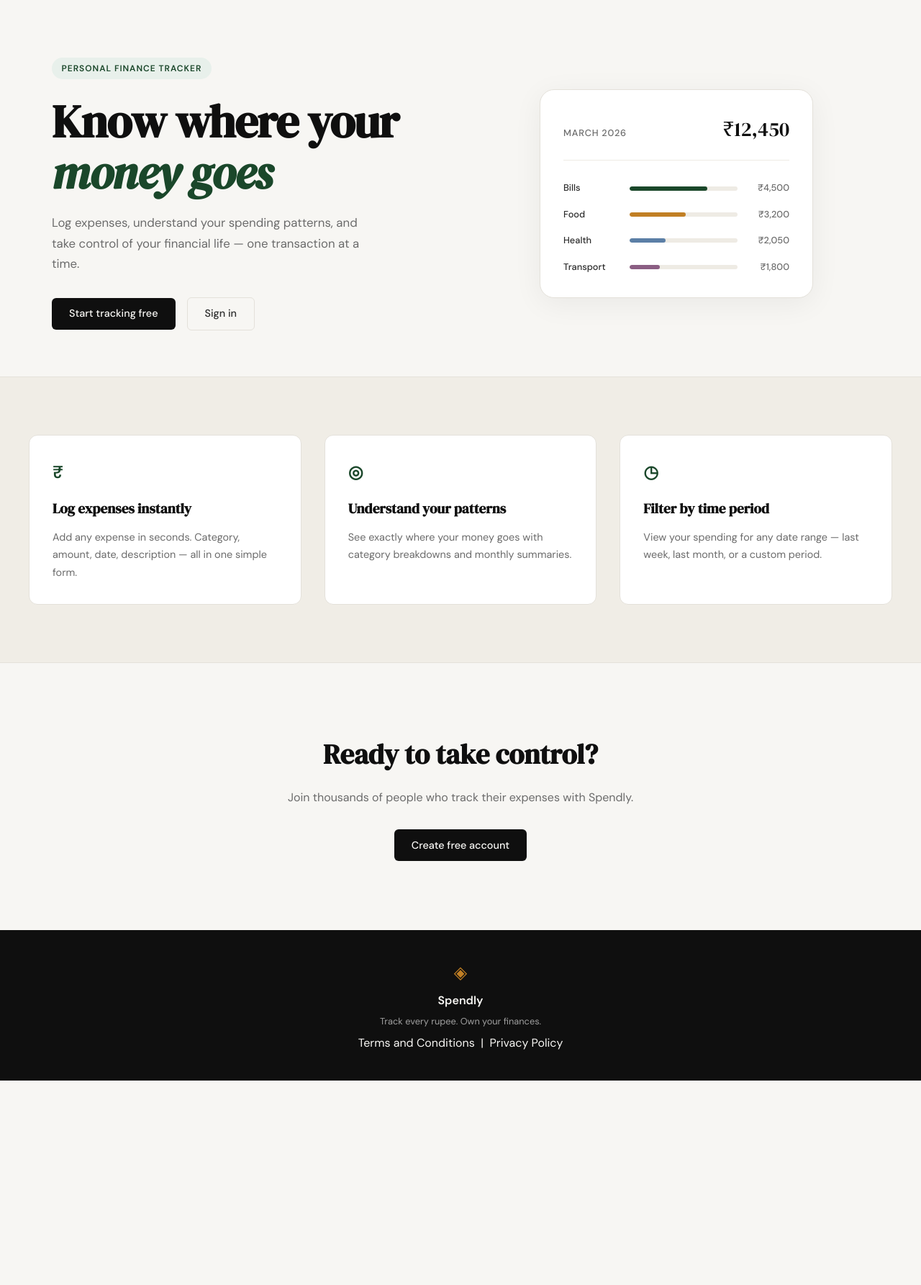
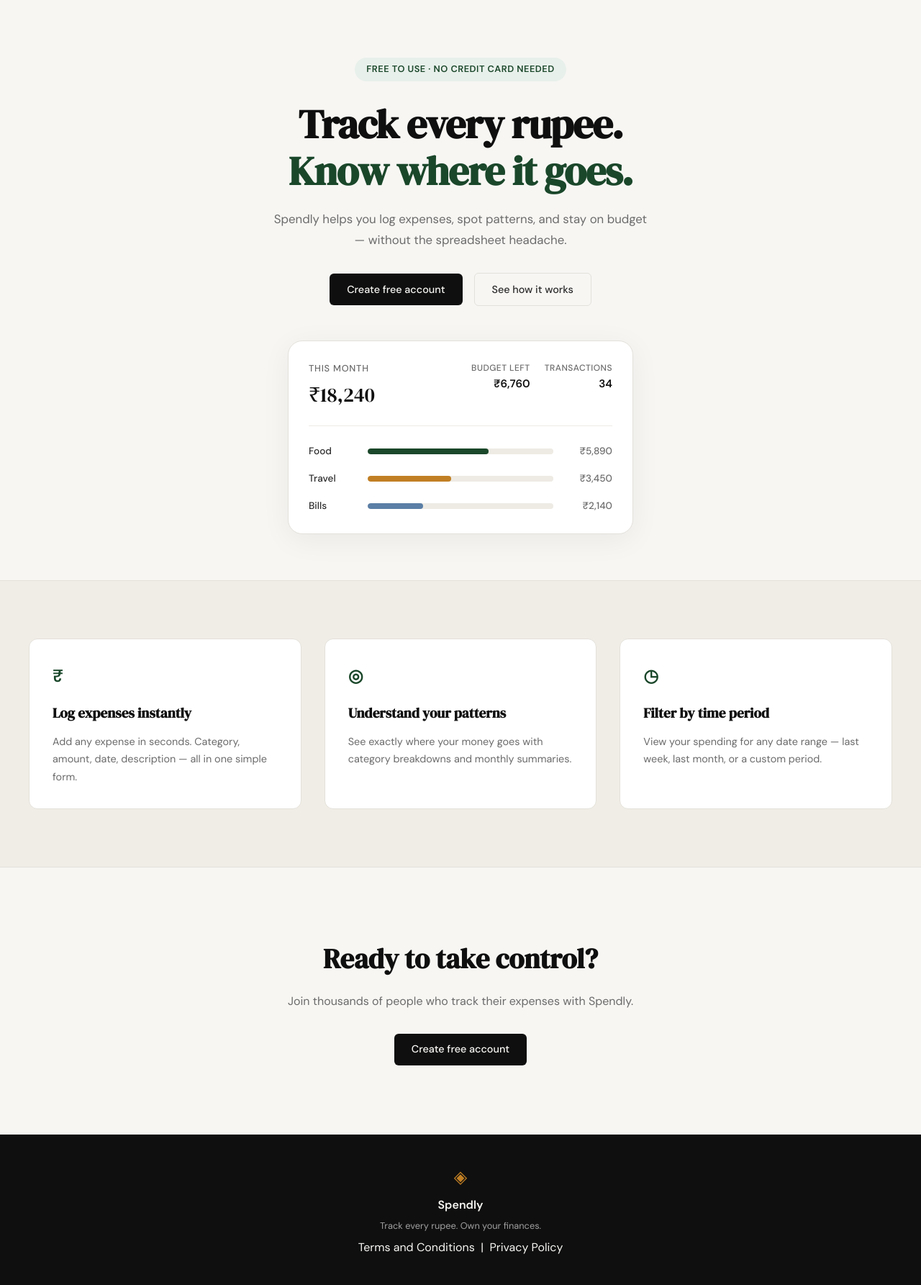
Before and after one commit to DigambarSolanke/Spendly_Tracker, a Flask app: page / in a window 1280 px wide. Shown: the part 61-1846 px from the top of the page at 72% size. Before the commit the page ends 1562 px from the top, so only its background shows below. Run offline with Flask 3, Linux system fonts and the light colour scheme.

Commit message:
landing: add how-it-works video modal

```diff
--- /dev/null
+++ b/expense-tracker/static/css/landing.css
@@ -0,0 +1,261 @@
+/* ------------------------------------------------------------------ */
+/* Hero (landing)                                                      */
+/* ------------------------------------------------------------------ */
+
+.hero {
+    padding: 5rem 2rem 4rem;
+    display: block;
+}
+
+.hero-inner {
+    max-width: 640px;
+    margin: 0 auto;
+    text-align: center;
+}
+
+.hero-badge {
+    display: inline-block;
+    background: var(--accent-light);
+    color: var(--accent);
+    font-size: 0.8rem;
+    font-weight: 600;
+    letter-spacing: 0.04em;
+    padding: 0.4rem 1rem;
+    border-radius: 999px;
+    margin-bottom: 1.75rem;
+}
+
+.hero-title {
+    font-family: var(--font-display);
+    font-size: clamp(2.25rem, 5vw, 3.5rem);
+    line-height: 1.15;
+    letter-spacing: -0.02em;
+    color: var(--ink);
+    margin-bottom: 1.25rem;
+}
+
+.hero-title-accent {
+    color: var(--accent);
+}
+
+.hero-subtitle {
+    font-size: 1.05rem;
+    color: var(--ink-muted);
+    line-height: 1.7;
+    max-width: 520px;
+    margin: 0 auto 2rem;
+}
+
+.hero-actions {
+    display: flex;
+    gap: 1rem;
+    justify-content: center;
+    flex-wrap: wrap;
+}
+
+/* ------------------------------------------------------------------ */
+/* Dashboard preview card                                              */
+/* ------------------------------------------------------------------ */
+
+.dashboard-preview {
+    margin-top: 3rem;
+}
+
+.preview-card {
+    background: var(--paper-card);
+    border: 1px solid var(--border);
+    border-radius: var(--radius-lg);
+    padding: 1.75rem;
+    max-width: 480px;
+    margin: 0 auto;
+    box-shadow: 0 8px 40px rgba(0, 0, 0, 0.06);
+    text-align: left;
+}
+
+.preview-header {
+    display: flex;
+    justify-content: space-between;
+    align-items: flex-start;
+    margin-bottom: 1.5rem;
+    padding-bottom: 1.25rem;
+    border-bottom: 1px solid var(--border-soft);
+}
+
+.preview-label {
+    display: block;
+    font-size: 0.8rem;
+    font-weight: 500;
+    color: var(--ink-muted);
+    text-transform: uppercase;
+    letter-spacing: 0.06em;
+    margin-bottom: 0.25rem;
+}
+
+.preview-total {
+    font-family: var(--font-display);
+    font-size: 1.75rem;
+    color: var(--ink);
+}
+
+.preview-stats {
+    display: flex;
+    gap: 1.25rem;
+}
+
+.preview-stat {
+    display: flex;
+    flex-direction: column;
+    align-items: flex-end;
+}
+
+.preview-stat-label {
+    font-size: 0.75rem;
+    font-weight: 500;
+    color: var(--ink-muted);
+    text-transform: uppercase;
+    letter-spacing: 0.04em;
+}
+
+.preview-stat-value {
+    font-size: 0.95rem;
+    font-weight: 600;
+    color: var(--ink);
+}
+
+.preview-bars {
+    display: flex;
+    flex-direction: column;
+    gap: 1rem;
+}
+
+.preview-bar-row {
+    display: grid;
+    grid-template-columns: 70px 1fr 70px;
+    align-items: center;
+    gap: 0.75rem;
+}
+
+.preview-cat {
+    font-size: 0.85rem;
+    font-weight: 500;
+    color: var(--ink-soft);
+}
+
+.preview-bar-track {
+    height: 8px;
+    background: var(--border-soft);
+    border-radius: 999px;
+    overflow: hidden;
+}
+
+.preview-bar {
+    height: 100%;
+    background: var(--accent);
+    border-radius: 999px;
+}
+
+.preview-bar-2 { background: var(--accent-2); }
+
+.preview-bar-3 { background: #5b7fa6; }
+
+.preview-amt {
+    font-size: 0.85rem;
+    font-weight: 500;
+    color: var(--ink-muted);
+    text-align: right;
+}
+
+/* ------------------------------------------------------------------ */
+/* Responsive                                                          */
+/* ------------------------------------------------------------------ */
+
+@media (max-width: 600px) {
+    .hero {
+        padding: 3rem 1rem 2.5rem;
+    }
+
+    .preview-header {
+        flex-direction: column;
+        gap: 1rem;
+    }
+
+    .preview-stats {
+        width: 100%;
+        justify-content: space-between;
+    }
+
+    .preview-stat {
+        align-items: flex-start;
+    }
+}
+
+/* ------------------------------------------------------------------ */
+/* Video modal                                                         */
+/* ------------------------------------------------------------------ */
+
+.modal-overlay {
+    position: fixed;
+    inset: 0;
+    z-index: 1000;
+    background: rgba(0, 0, 0, 0.75);
+    display: flex;
+    align-items: center;
+    justify-content: center;
+    padding: 2rem;
+    opacity: 0;
+    visibility: hidden;
+    transition: opacity 0.25s ease, visibility 0.25s ease;
+}
+
+.modal-overlay.active {
+    opacity: 1;
+    visibility: visible;
+}
+
+.modal-dialog {
+    position: relative;
+    width: 100%;
+    max-width: 720px;
+    background: transparent;
+    transform: scale(0.95);
+    transition: transform 0.25s ease;
+}
+
+.modal-overlay.active .modal-dialog {
+    transform: scale(1);
+}
+
+.modal-close {
+    position: absolute;
+    top: -2.5rem;
+    right: 0;
+    background: none;
+    border: none;
+    color: #fff;
+    font-size: 2rem;
+    line-height: 1;
+    cursor: pointer;
+    padding: 0.25rem;
+    opacity: 0.8;
+    transition: opacity 0.2s;
+}
+
+.modal-close:hover { opacity: 1; }
+
+.modal-video-wrapper {
+    position: relative;
+    padding-bottom: 56.25%; /* 16:9 */
+    height: 0;
+    overflow: hidden;
+    border-radius: var(--radius-md);
+    background: #000;
+}
+
+.modal-video-wrapper iframe {
+    position: absolute;
+    top: 0;
+    left: 0;
+    width: 100%;
+    height: 100%;
+    border: 0;
+}
--- a/expense-tracker/templates/landing.html
+++ b/expense-tracker/templates/landing.html
@@ -1,67 +1,74 @@
 {% extends "base.html" %}
 
 {% block title %}Spendly — Track Every Rupee{% endblock %}
+
+{% block head %}
+<link rel="stylesheet" href="{{ url_for('static', filename='css/landing.css') }}">
+{% endblock %}
 
 {% block content %}
 
 <section class="hero">
     <div class="hero-inner">
-        <div class="hero-badge">Personal Finance Tracker</div>
+        <div class="hero-badge">Free to use · No credit card needed</div>
         <h1 class="hero-title">
-            Know where your<br>
-            <em>money goes</em>
+            Track every rupee.<br>
+            <span class="hero-title-accent">Know where it goes.</span>
         </h1>
         <p class="hero-subtitle">
-            Log expenses, understand your spending patterns,
-            and take control of your financial life —
-            one transaction at a time.
+            Spendly helps you log expenses, spot patterns, and stay on budget — without the spreadsheet headache.
         </p>
         <div class="hero-actions">
-            <a href="{{ url_for('register') }}" class="btn-primary">Start tracking free</a>
-            <a href="{{ url_for('login') }}" class="btn-ghost">Sign in</a>
+            <a href="{{ url_for('register') }}" class="btn-primary">Create free account</a>
+            <a href="#" class="btn-ghost" id="openVideoModal">See how it works</a>
         </div>
-    </div>
-    <div class="hero-visual">
-        <div class="mock-card">
-            <div class="mock-card-header">
-                <span class="mock-label">March 2026</span>
-                <span class="mock-total">₹12,450</span>
-            </div>
-            <div class="mock-bars">
-                <div class="mock-bar-row">
-                    <span class="mock-cat">Bills</span>
-                    <div class="mock-bar-track">
-                        <div class="mock-bar" style="width: 72%"></div>
+        <div class="dashboard-preview">
+            <div class="preview-card">
+                <div class="preview-header">
+                    <div>
+                        <span class="preview-label">This month</span>
+                        <span class="preview-total">₹18,240</span>
                     </div>
-                    <span class="mock-amt">₹4,500</span>
+                    <div class="preview-stats">
+                        <div class="preview-stat">
+                            <span class="preview-stat-label">Budget left</span>
+                            <span class="preview-stat-value">₹6,760</span>
+                        </div>
+                        <div class="preview-stat">
+                            <span class="preview-stat-label">Transactions</span>
+                            <span class="preview-stat-value">34</span>
+                        </div>
+                    </div>
                 </div>
-                <div class="mock-bar-row">
-                    <span class="mock-cat">Food</span>
-                    <div class="mock-bar-track">
-                        <div class="mock-bar mock-bar-2" style="width: 52%"></div>
+                <div class="preview-bars">
+                    <div class="preview-bar-row">
+                        <span class="preview-cat">Food</span>
+                        <div class="preview-bar-track">
+                            <div class="preview-bar" style="width: 65%"></div>
+                        </div>
+                        <span class="preview-amt">₹5,890</span>
                     </div>
-                    <span class="mock-amt">₹3,200</span>
-                </div>
-                <div class="mock-bar-row">
-                    <span class="mock-cat">Health</span>
-                    <div class="mock-bar-track">
-                        <div class="mock-bar mock-bar-3" style="width: 33%"></div>
+                    <div class="preview-bar-row">
+                        <span class="preview-cat">Travel</span>
+                        <div class="preview-bar-track">
+                            <div class="preview-bar preview-bar-2" style="width: 45%"></div>
+                        </div>
+                        <span class="preview-amt">₹3,450</span>
                     </div>
-                    <span class="mock-amt">₹2,050</span>
-                </div>
-                <div class="mock-bar-row">
-                    <span class="mock-cat">Transport</span>
-                    <div class="mock-bar-track">
-                        <div class="mock-bar mock-bar-4" style="width: 28%"></div>
+                    <div class="preview-bar-row">
+                        <span class="preview-cat">Bills</span>
+                        <div class="preview-bar-track">
+                            <div class="preview-bar preview-bar-3" style="width: 30%"></div>
+                        </div>
+                        <span class="preview-amt">₹2,140</span>
                     </div>
-                    <span class="mock-amt">₹1,800</span>
                 </div>
             </div>
         </div>
     </div>
 </section>
 
-<section class="features">
+<section class="features" id="how-it-works">
     <div class="features-inner">
         <div class="feature-card">
             <div class="feature-icon">₹</div>
@@ -89,4 +96,21 @@
     </div>
 </section>
 
+<!-- Video Modal -->
+<div class="modal-overlay" id="videoModal" aria-hidden="true">
+    <div class="modal-dialog" role="dialog" aria-modal="true" aria-label="How it works video">
+        <button class="modal-close" aria-label="Close modal">&times;</button>
+        <div class="modal-video-wrapper">
+            <iframe
+                id="modalVideo"
+                src=""
+                title="How Spendly works"
+                frameborder="0"
+                allow="accelerometer; autoplay; clipboard-write; encrypted-media; gyroscope; picture-in-picture"
+                allowfullscreen
+            ></iframe>
+        </div>
+    </div>
+</div>
+
 {% endblock %}
```
Also changed, not shown: expense-tracker/static/js/main.js (+51 -1 lines).
